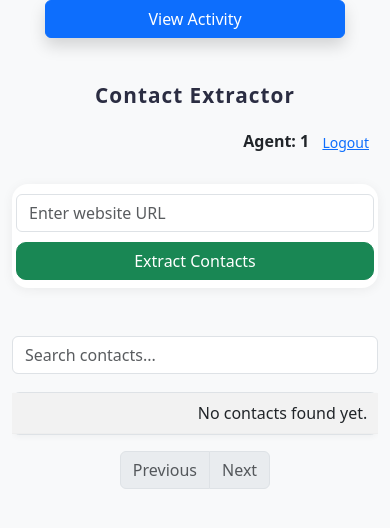
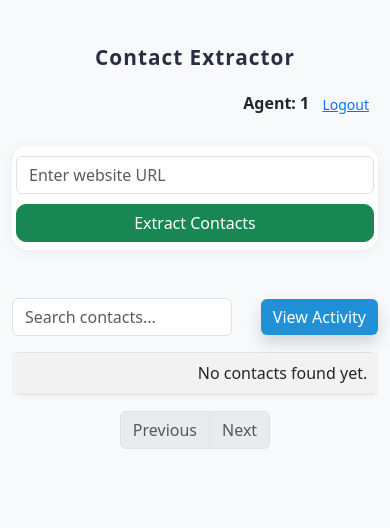
Before and after one commit to supratheek0906/webscrapper, a Flask app: page / in a window 390 px wide. Shown: the top 528 px of the page. Run offline with Flask 3, Linux system fonts and the light colour scheme; the visitor is signed in with stand-in values (Sample User, id 1); data that the repository does not hold is empty.

Commit message:
Update index.html

```diff
--- a/templates/index.html
+++ b/templates/index.html
@@ -32,12 +32,6 @@
             margin-bottom: 8px;
             text-align: center;
             flex: 1 1 100%;
-        }
-        .view-activity-btn-fixed {
-            position: fixed;
-            top: 20px;
-            right: 30px;
-            z-index: 1050;
         }
         .card-bar {
             width: 100%;
@@ -78,8 +72,6 @@
         th.date-col, td.date-col,
         th.delete-col, td.delete-col { white-space: nowrap; text-align: center; vertical-align: middle; }
         .alert-info { text-align: center; font-size: 1.1em; }
-        .search-bar-row { display: flex; justify-content: flex-start; align-items: center; margin-bottom: 18px; flex-wrap: wrap; }
-        .search-bar { width: 220px; margin-left: 0; }
         .table-responsive { overflow-x: auto; }
         .call-link {
             color: #198754;
@@ -89,6 +81,18 @@
         }
         .call-link:hover {
             color: #145c32;
+        }
+        .btn-activity {
+            background-color: #2091d6!important;
+            color: #fff !important;
+            border: none !important;
+            font-weight: 500;
+            box-shadow: 0 2px 4px rgba(0,0,0,0.07);
+        }
+        .btn-activity:hover,
+        .btn-activity:focus {
+            background-color: #8c7b78 !important;
+            color: #fff !important;
         }
         @media (max-width: 900px) {
             .card-bar { max-width: 100%; }
@@ -100,8 +104,6 @@
             .card-bar { max-width: 100%; min-width: 0; padding: 10px 4px 8px 4px; }
             .input-wrapper { flex-direction: column; gap: 10px; }
             .form-control, .btn-success { width: 100%; flex: unset; }
-            .search-bar-row { flex-direction: column; align-items: flex-start; }
-            .search-bar { width: 100%; }
             .website-col { max-width: 100%; }
             .table thead { display: none; }
             .table, .table tbody, .table tr, .table td { display: block; width: 100%; }
@@ -117,24 +119,10 @@
                 font-weight: bold;
                 color: #2b2d42;
             }
-            .view-activity-btn-fixed {
-                position: static;
-                display: block;
-                margin: 0 auto 10px auto;
-                width: 90vw;
-                max-width: 300px;
-                top: unset;
-                right: unset;
-            }
         }
     </style>
 </head>
 <body>
-    <a href="{{ url_for('activity') }}"
-       class="btn btn-primary view-activity-btn-fixed shadow"
-       style="font-weight:500;">
-        View Activity
-    </a>
     <div class="container">
         <div class="main-title-wrapper">
             <div class="main-title">
@@ -158,8 +146,15 @@
         </div>
         <div class="row justify-content-center mt-5">
             <div class="col-md-12">
-                                <div class="search-bar-row">
-                    <input type="text" id="tableSearch" class="form-control search-bar" placeholder="Search contacts...">
+                <div class="d-flex justify-content-between align-items-center mb-3 flex-wrap">
+                    <div class="flex-grow-1" style="max-width:220px;">
+                        <input type="text" id="tableSearch" class="form-control search-bar" placeholder="Search contacts...">
+                    </div>
+                    <div>
+                        <a href="{{ url_for('activity') }}" class="btn btn-activity shadow">
+                            View Activity
+                        </a>
+                    </div>
                 </div>
                 <div class="table-responsive">
                     <table class="table table-bordered table-striped align-middle" id="contactsTable">
@@ -203,8 +198,7 @@
                                         <a href="#" class="call-link" data-mobile="{{ landline|replace(' ', '')|replace('-', '')|trim }}" data-type="landline">{{ landline|replace(' ', '')|replace('-', '')|trim }}</a><br>
                                     {% endfor %}
                                 </td>
-                                <td data-label="Date Added" class="date-col">
-                                    {% if row.date_uploaded %}
+                                <td data-label="Date Added" class="date-col">{% if row.date_uploaded %}
                                         {{ row.date_uploaded.strftime("%d-%b-%Y").lower() }}
                                     {% endif %}
                                 </td>
@@ -232,7 +226,6 @@
                         </tbody>
                     </table>
                 </div>
-                <!-- Pagination Controls -->
                 <nav aria-label="Contacts pagination">
                   <ul class="pagination justify-content-center">
                     <li class="page-item {% if page <= 1 %}disabled{% endif %}">
@@ -294,7 +287,6 @@
             document.getElementById('confirmDeleteBtn').addEventListener('click', function () {
                 if (deleteFormAction) { deleteFormAction.submit(); }
             });
-
             document.querySelectorAll('.call-link').forEach(function(link) {
                 link.addEventListener('click', function(e) {
                     e.preventDefault();
```
